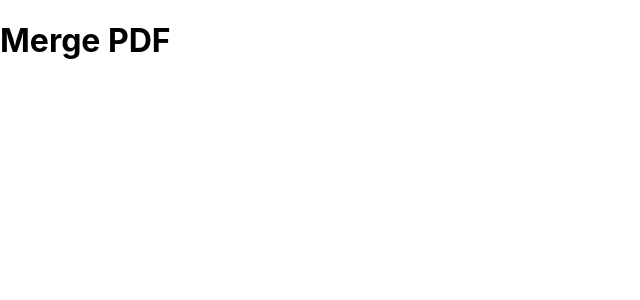
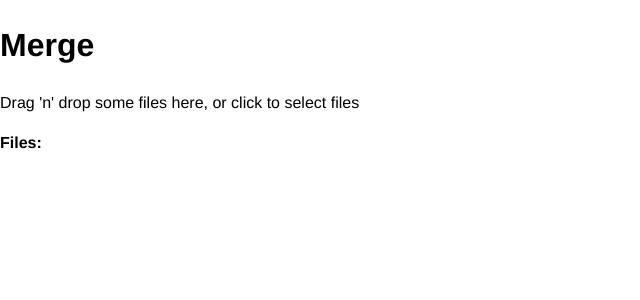
Before and after one commit to PDFcraft/pdfcraft-frontend, a React (Create React App) app: page /merge in a window 1280 px wide. Shown: the top 300 px of the page, without its empty margins (0-640 px from the left). Built offline with nearby package versions, Linux system fonts and the light colour scheme.

Commit message:
Feat: dropzone implemented

```diff
--- a/package.json
+++ b/package.json
@@ -6,11 +6,17 @@
     "@testing-library/jest-dom": "^5.16.2",
     "@testing-library/react": "^12.1.2",
     "@testing-library/user-event": "^13.5.0",
+    "axios": "^0.25.0",
     "react": "^17.0.2",
+    "react-dnd": "^15.1.1",
+    "react-dnd-html5-backend": "^15.1.2",
     "react-dom": "^17.0.2",
+    "react-drag-list": "^1.1.0",
+    "react-dropzone": "^11.2.4",
     "react-router": "^6.2.1",
     "react-router-dom": "^6.2.1",
     "react-scripts": "^3.0.1",
+    "styled-components": "^5.3.3",
     "web-vitals": "^2.1.4"
   },
   "scripts": {
--- a/src/App.css
+++ b/src/App.css
@@ -1,38 +1,9 @@
 .App {
   text-align: center;
+  height: 100%;
+  width: 100%;
 }
 
-.App-logo {
-  height: 40vmin;
-  pointer-events: none;
+.Dropzone{
+  text-align: center;
 }
-
-@media (prefers-reduced-motion: no-preference) {
-  .App-logo {
-    animation: App-logo-spin infinite 20s linear;
-  }
-}
-
-.App-header {
-  background-color: #282c34;
-  min-height: 100vh;
-  display: flex;
-  flex-direction: column;
-  align-items: center;
-  justify-content: center;
-  font-size: calc(10px + 2vmin);
-  color: white;
-}
-
-.App-link {
-  color: #61dafb;
-}
-
-@keyframes App-logo-spin {
-  from {
-    transform: rotate(0deg);
-  }
-  to {
-    transform: rotate(360deg);
-  }
-}
--- a/src/App.js
+++ b/src/App.js
@@ -1,7 +1,7 @@
 import React from "react";
 import { BrowserRouter as Router, Route, Routes } from "react-router-dom";
-import Merge from "./Merge";
-import Home from "./Home"
+import Merge from "./component/Merge";
+import Home from "./component/Home"
 
 function App() {
   return (
@@ -9,6 +9,7 @@ function App() {
       <Routes>
         <Route path="/" exact element={<Home />} />
         <Route path="/merge" exact element={<Merge />} />
+
       </Routes>
     </Router>
   );
--- /dev/null
+++ b/src/component/DropzoneComponent.js
@@ -0,0 +1,35 @@
+import React, { useState } from "react";
+import Dropzone from 'react-dropzone';
+import GlobalStyle from "./GloblaStyles";
+
+const DropzoneComponent = () => {
+    const [fileNames, setFileNames] = useState([]);
+    const handleDrop = acceptedFiles => {
+        setFileNames(acceptedFiles.map(file => file.name));
+        console.log(acceptedFiles);
+    }
+
+    return (
+        <>
+            <GlobalStyle />
+            <div>
+                <Dropzone onDrop={handleDrop} accept="application/pdf">
+                    {({ getRootProps, getInputProps }) => (
+                        <section>
+                            <div {...getRootProps()}>
+                                <input {...getInputProps()} />
+                                <p>Drag 'n' drop some files here, or click to select files</p>
+                            </div>
+                        </section>
+                    )}
+                </Dropzone>
+
+                <div>
+                    <strong>Files:</strong>
+                    {fileNames}
+                </div>
+            </div>
+        </>
+    );
+};
+export default DropzoneComponent;
--- /dev/null
+++ b/src/component/GloblaStyles.js
@@ -0,0 +1,33 @@
+import { createGlobalStyle } from "styled-components";
+
+const GlobalStyle = createGlobalStyle`
+  *, *::before, *::after {
+    box-sizing: border-box;
+  }
+
+  body {
+    font-family: "Helvetica", "Arial", sans-serif;
+    line-height: 1.5;
+  }
+
+  .dropzone {
+  text-align: center;
+  padding: 20px;
+  border: 3px dashed #eeeeee;
+  background-color: #fafafa;
+  color: #bdbdbd;
+
+  margin-bottom: 20px;
+}
+
+.accept {
+  border-color: #107c10 !important;
+}
+
+.reject {
+  border-color: #d83b01 !important;
+}
+
+`;
+
+export default GlobalStyle;
--- /dev/null
+++ b/src/component/Merge.css
@@ -0,0 +1,6 @@
+.DragArea{
+    height: 50%;
+    border: solid 4px rgb(255, 0, 128);
+    width: 50%;
+
+}
--- a/src/Merge.js
+++ b/src/component/Merge.js
@@ -1,9 +1,11 @@
 import React from "react";
+import DropzoneComponent from "./DropzoneComponent";
 
 const Merge = () => {
     return (
         <div>
-            <h1>Merge PDF</h1>
+            <h1>Merge</h1>
+            <DropzoneComponent />
         </div>
     );
 };
--- a/src/index.css
+++ b/src/index.css
@@ -1,13 +1,4 @@
 body {
   margin: 0;
-  font-family: -apple-system, BlinkMacSystemFont, 'Segoe UI', 'Roboto', 'Oxygen',
-    'Ubuntu', 'Cantarell', 'Fira Sans', 'Droid Sans', 'Helvetica Neue',
-    sans-serif;
-  -webkit-font-smoothing: antialiased;
-  -moz-osx-font-smoothing: grayscale;
+  height: 100%;
 }
-
-code {
-  font-family: source-code-pro, Menlo, Monaco, Consolas, 'Courier New',
-    monospace;
-}
```
Also changed, not shown: src/setupTests.js (deleted, +0 -5 lines), src/component/Home.js (renamed from src/Home.js), 1 other file (tests, documents, lock files or other folders).
